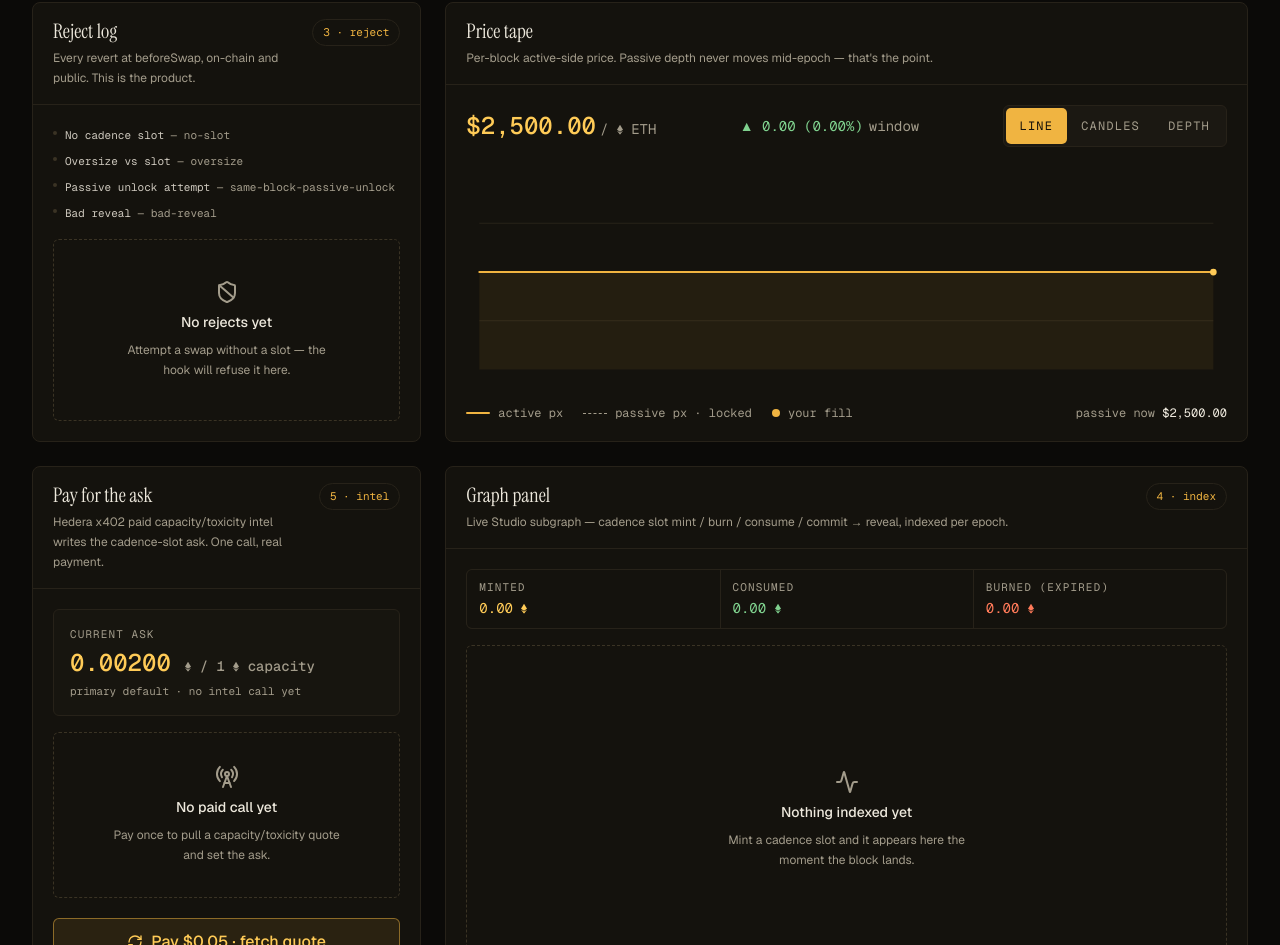
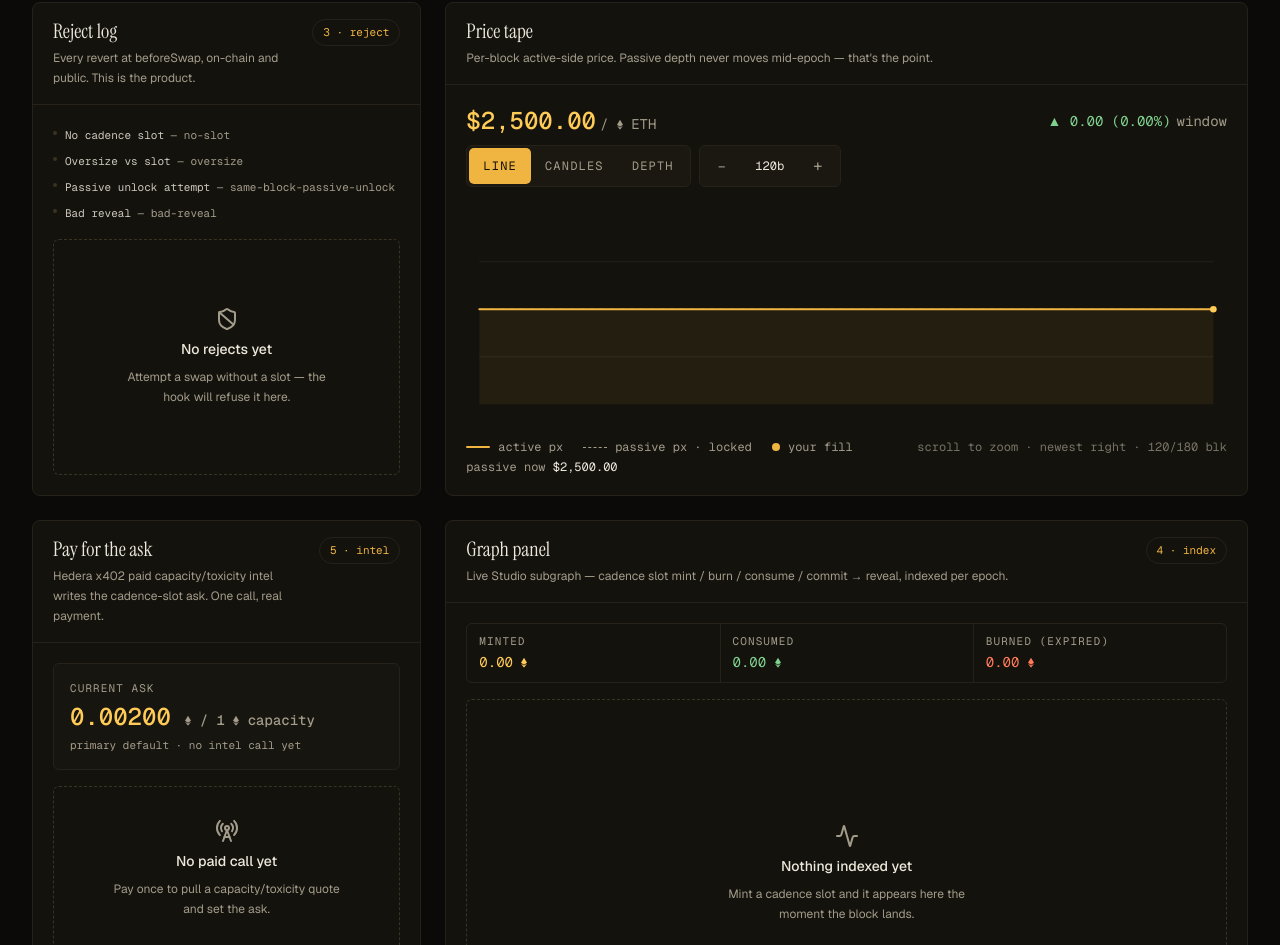
Before and after one commit to Kartikvyas1604/Cadence, a Next.js app: page /console in a window 1280 px wide. Shown: the part 1080-2025 px from the top of the page. Built offline with nearby package versions, Linux system fonts and the light colour scheme.

Commit message:
feat: price tape zoom — window controls and wheel zoom, right-anchored

```diff
--- a/components/price-chart.tsx
+++ b/components/price-chart.tsx
@@ -1,6 +1,6 @@
 "use client";
 
-import { useState } from "react";
+import { useEffect, useRef, useState } from "react";
 import { useCadence } from "@/lib/cadence/provider";
 import { fmtEth, fmtUsdc } from "@/lib/cadence/format";
 import { EthIcon } from "./eth-icon";
@@ -11,6 +11,8 @@ const H = 240;
 const PAD = { top: 16, right: 14, bottom: 24, left: 14 };
 const VISIBLE = 180;
 const CANDLE_GROUP = 4;
+const MIN_SPAN = 24;
+const DEFAULT_SPAN = 120;
 
 type ViewMode = "line" | "candles" | "depth";
 
@@ -23,7 +25,34 @@ const VIEWS: { key: ViewMode; label: string; hint: string }[] = [
 export function PriceChart({ className = "" }: { className?: string }) {
   const s = useCadence();
   const [view, setView] = useState<ViewMode>("line");
-  const points = s.priceHistory.slice(-VISIBLE);
+  const [span, setSpan] = useState(DEFAULT_SPAN);
+  const svgRef = useRef<SVGSVGElement | null>(null);
+
+  // wheel zoom on the plot — native listener so preventDefault works
+  useEffect(() => {
+    const el = svgRef.current;
+    if (!el) return;
+    const onWheel = (e: WheelEvent) => {
+      if (!e.deltaY) return;
+      e.preventDefault();
+      setSpan((cur) => {
+        const next = e.deltaY < 0 ? Math.round(cur / 1.4) : Math.round(cur * 1.4);
+        return Math.min(VISIBLE, Math.max(MIN_SPAN, next));
+      });
+    };
+    el.addEventListener("wheel", onWheel, { passive: false });
+    return () => el.removeEventListener("wheel", onWheel);
+  }, []);
+
+  const zoom = (dir: "in" | "out") =>
+    setSpan((cur) => {
+      const next = dir === "in" ? Math.round(cur / 1.4) : Math.round(cur * 1.4);
+      return Math.min(VISIBLE, Math.max(MIN_SPAN, next));
+    });
+
+  const all = s.priceHistory.slice(-VISIBLE);
+  // right-anchored zoom window: newest blocks always visible
+  const points = all.slice(Math.max(0, all.length - span));
 
   const actives = points.map((p) => p.activeUsd);
   const passives = points.map((p) => p.passiveUsd);
@@ -156,6 +185,7 @@ export function PriceChart({ className = "" }: { className?: string }) {
               </>
             )}
 
+            <div className="flex flex-wrap items-center gap-2">
               <div
                 role="group"
                 aria-label="Tape view mode"
@@ -178,9 +208,47 @@ export function PriceChart({ className = "" }: { className?: string }) {
                   </button>
                 ))}
               </div>
+
+              <div
+                role="group"
+                aria-label="Tape zoom"
+                className="flex items-center rounded-md border border-border bg-surface-raised p-0.5"
+              >
+                <button
+                  type="button"
+                  title="Zoom out — more blocks"
+                  aria-label="Zoom out"
+                  onClick={() => zoom("out")}
+                  disabled={span >= VISIBLE}
+                  className="inline-flex h-9 w-10 items-center justify-center rounded-[5px] font-mono text-sm text-muted transition-colors duration-100 hover:text-foreground disabled:pointer-events-none disabled:opacity-40"
+                >
+                  −
+                </button>
+                <button
+                  type="button"
+                  title="Reset zoom"
+                  aria-label={`Zoom window: last ${span} blocks. Click to reset`}
+                  onClick={() => setSpan(DEFAULT_SPAN)}
+                  className="inline-flex h-9 min-w-14 items-center justify-center rounded-[5px] px-2 font-mono text-xs tabular-nums text-foreground transition-colors duration-100 hover:bg-surface hover:text-accent"
+                >
+                  {span}b
+                </button>
+                <button
+                  type="button"
+                  title="Zoom in — fewer blocks"
+                  aria-label="Zoom in"
+                  onClick={() => zoom("in")}
+                  disabled={span <= MIN_SPAN}
+                  className="inline-flex h-9 w-10 items-center justify-center rounded-[5px] font-mono text-base text-muted transition-colors duration-100 hover:text-foreground disabled:pointer-events-none disabled:opacity-40"
+                >
+                  +
+                </button>
+              </div>
+            </div>
           </div>
 
           <svg
+            ref={svgRef}
             viewBox={`0 0 ${W} ${H}`}
             preserveAspectRatio="none"
             className="h-44 w-full flex-1"
@@ -393,6 +461,9 @@ export function PriceChart({ className = "" }: { className?: string }) {
                 </>
               ) : null}
             </div>
+            <span className="text-muted/70">
+              scroll to zoom · newest right · {span}/{VISIBLE} blk
+            </span>
             <span>
               {view === "depth" ? (
                 <>
```
Lines whose indentation alone changed are shown as unchanged.
